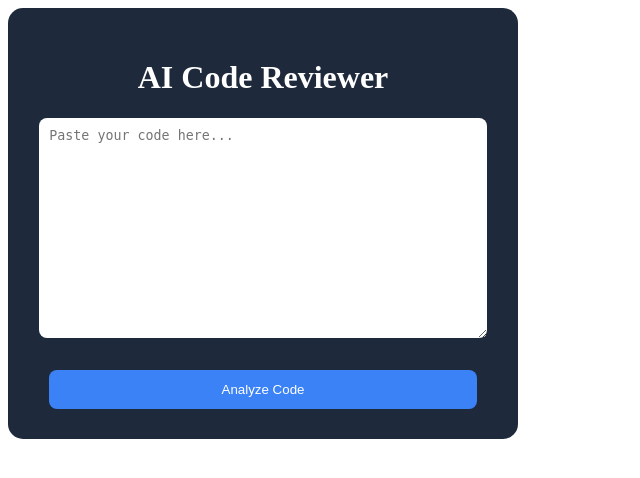
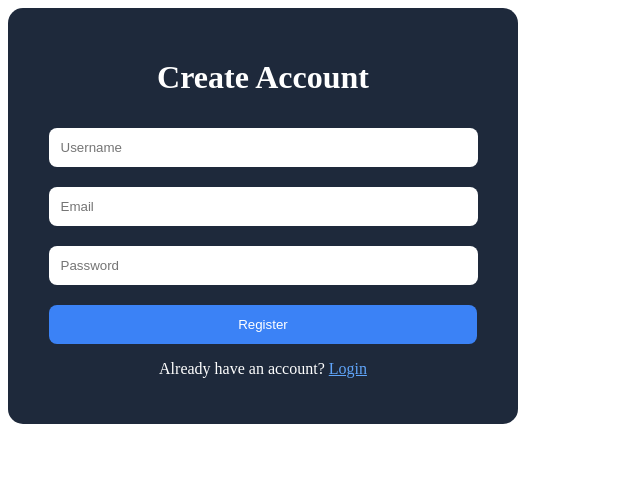
Before and after one commit to Anukarsh123/CodeReviewerAI, a Flask app: template templates/review.html in a window 1280 px wide. Shown: the top 478 px of the page, without its empty margins (0-640 px from the left). Run offline with Flask 3, Linux system fonts and the light colour scheme; the template is opened without the code that fills it, so the values that code supplies are empty.

Commit message:
Update review.html

```diff
--- a/templates/review.html
+++ b/templates/review.html
@@ -1,37 +1,43 @@
 <!DOCTYPE html>
 <html>
 <head>
-    <title>Code Review</title>
-    <link rel="stylesheet" href="{{ url_for('static', filename='css/style.css') }}">
+    <title>Register - Code Reviewer AI</title>
+    <link rel="stylesheet" href="/static/style.css">
 </head>
 
 <body>
 
 <div class="container">
 
-    <h1>AI Code Reviewer</h1>
+    <h1>Create Account</h1>
 
     <form method="POST">
 
-        <textarea
-            name="code"
-            placeholder="Paste your code here..."
-            rows="15"></textarea>
+        <input type="text"
+               name="username"
+               placeholder="Username"
+               required>
 
-        <br><br>
+        <input type="email"
+               name="email"
+               placeholder="Email"
+               required>
+
+        <input type="password"
+               name="password"
+               placeholder="Password"
+               required>
 
         <button type="submit">
-            Analyze Code
+            Register
         </button>
 
     </form>
 
-    {% if result %}
-    <div class="result">
-        <h3>Analysis Result</h3>
-        <p>{{ result|safe }}</p>
-    </div>
-    {% endif %}
+    <p>
+        Already have an account?
+        <a href="/">Login</a>
+    </p>
 
 </div>
 
```
